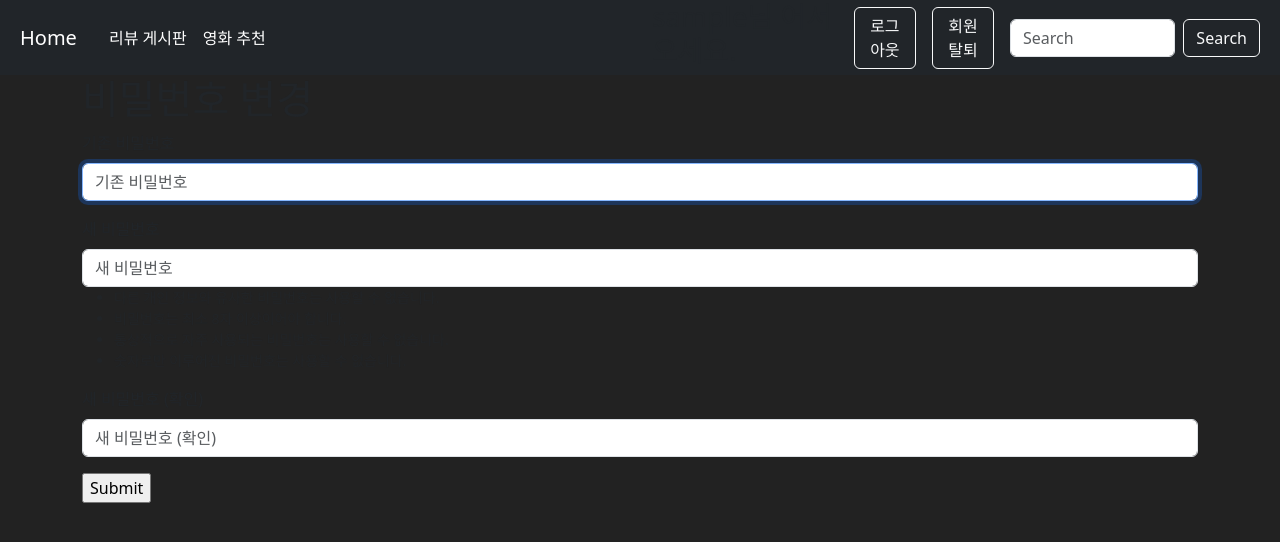
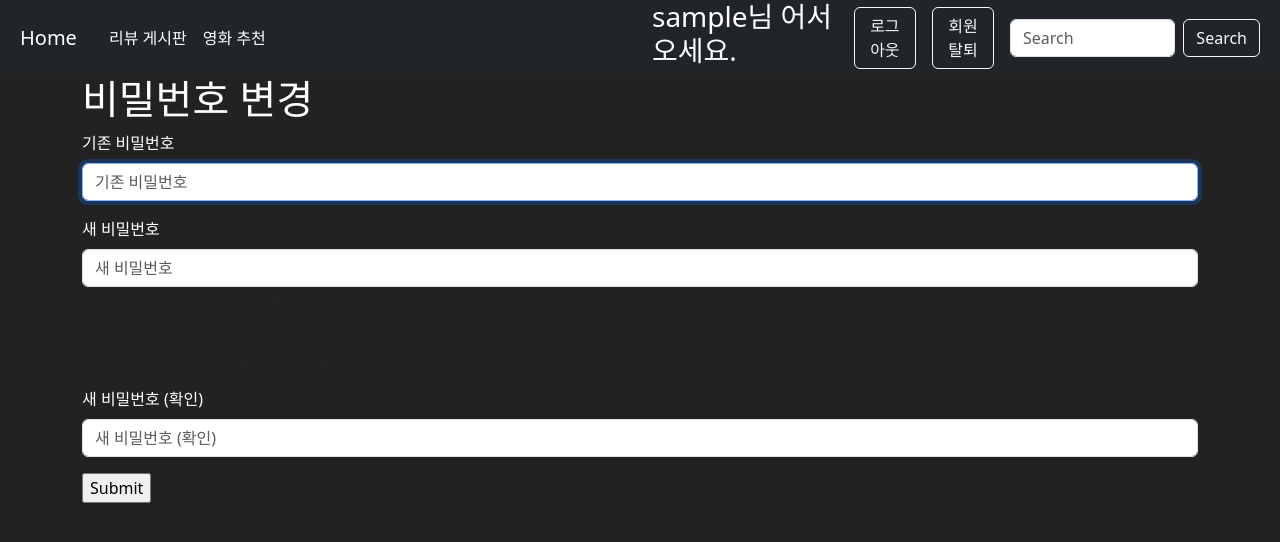
Before and after one commit to isakchoe/movie_recommend_webservice, a Django app: page /accounts/password/ in a window 1280 px wide. Shown: the top 542 px of the page. Run offline with Django 3.2, Linux system fonts and the light colour scheme; the visitor is signed in with stand-in values (Sample User, id 1); some libraries are stand-ins or nearby versions.

Commit message:
base.html style 합치기

```diff
--- a/templates/base.html
+++ b/templates/base.html
@@ -22,44 +22,21 @@
 
 
   <style>
-    {% comment %} .bd-placeholder-img {
-      font-size: 1.125rem;
-      text-anchor: middle;
-      -webkit-user-select: none;
-      -moz-user-select: none;
-      user-select: none;
-    }
-
-    @media (min-width: 768px) {
-      .bd-placeholder-img-lg {
-        font-size: 3.5rem;
-      }
-    } {% endcomment %}
     .thema-dark {
       background-color: #222;
-<<<<<<< HEAD
-<<<<<<< HEAD
-      color:white;
-=======
       color: white;
->>>>>>> 557685bd6ba255ca1abdf338eaf317888d76cdd2
-=======
-      color:white;
->>>>>>> busung
     }
 
     .nav-height {
       height: 75px;
     }
 
-<<<<<<< HEAD
 .pagination > li > a
   {
     background-color: white;
     color: #5A4181;
   }
 
-{% comment %} bootstrap paginator {% endcomment %}
 .pagination > li > a:focus,
 .pagination > li > a:hover,
 .pagination > li > span:focus,
@@ -82,8 +59,6 @@
       background-color: #666 !Important;
       border: solid 1px #666;
   }
-=======
->>>>>>> busung
   </style>
 
 
```
Lines whose indentation alone changed are shown as unchanged.
